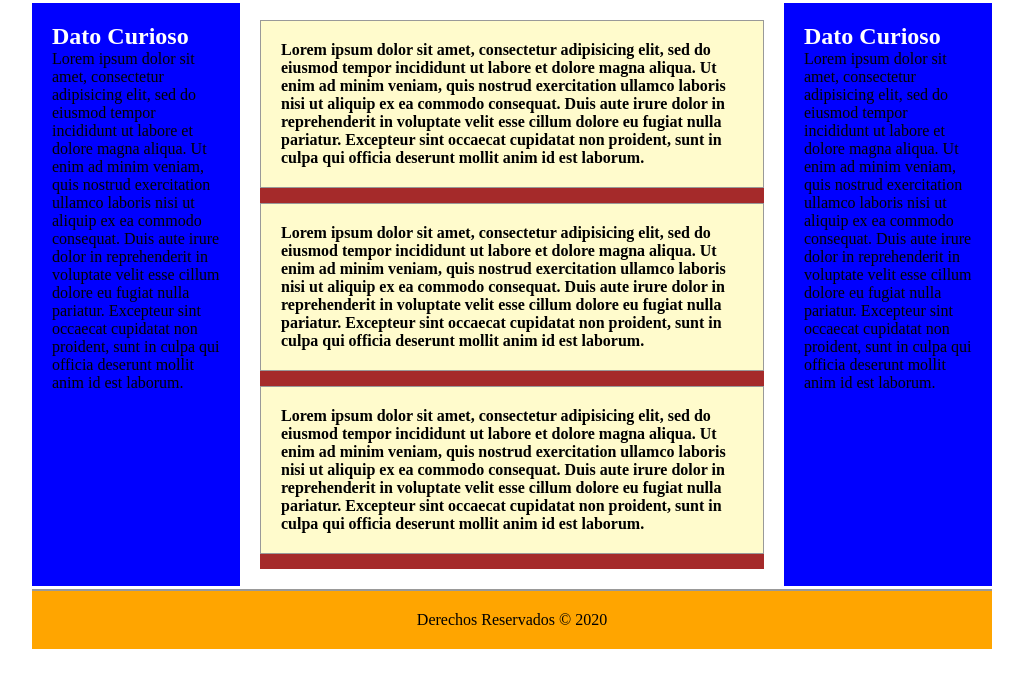
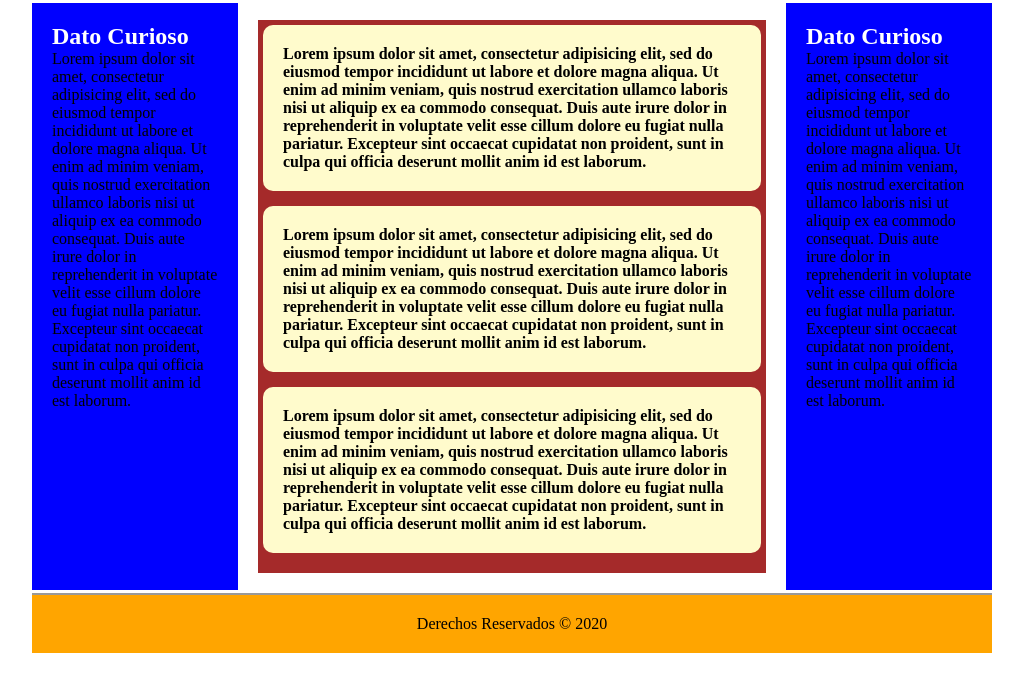
Before and after one commit to zulean1/Paginas-Web, a PHP site: template Blog/views/blog.html in a window 1280 px wide. Shown: the part 94-786 px from the top of the page, without its empty margins (128-1151 px from the left). Run offline with PHP 8.4, Linux system fonts and the light colour scheme; the template is opened without the code that fills it, so the values that code supplies are empty.

Commit message:
Modificacion de estilo de css

```diff
--- a/Blog/css/miestilo.css
+++ b/Blog/css/miestilo.css
@@ -38,15 +38,18 @@
     float: left;
     width: 660px;
     margin: 20px;
+    padding: 5px;
 }
 
 
 .seccion .articulo{
 	display: inline-block;
 	background: #FFFBCC;
-    border: 1px solid #999999;
+
     padding: 20px;
     margin-bottom: 15px;
+    border-radius: 10px;
+
 
 }
 
```
